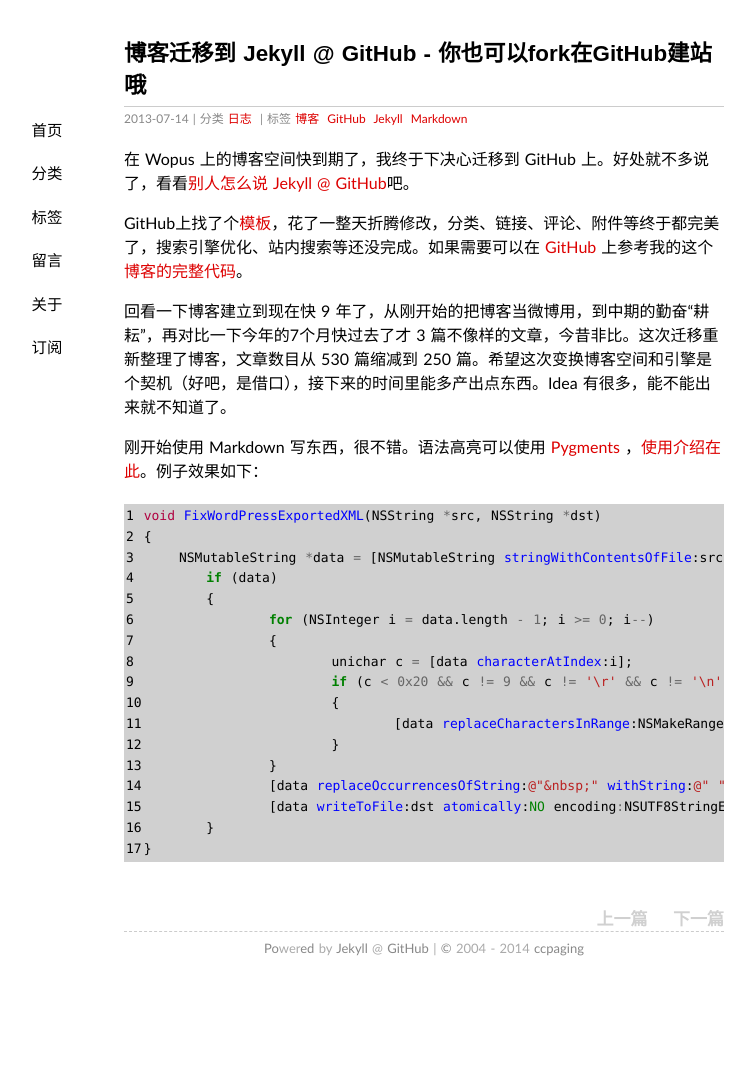
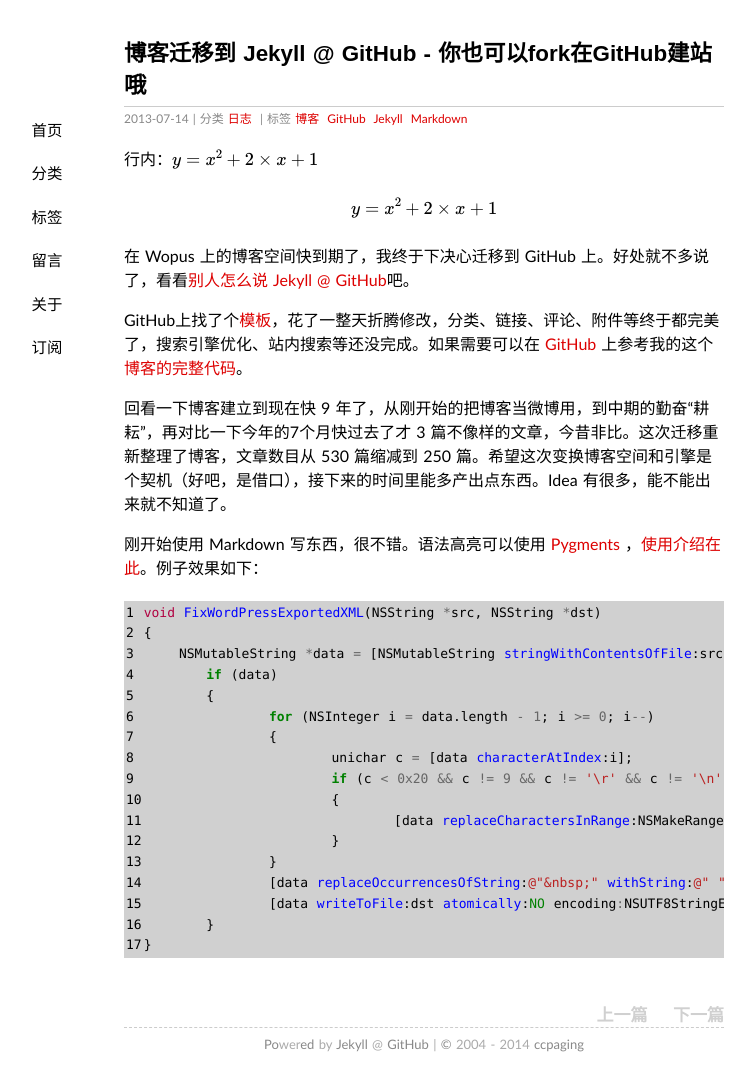
Before and after one commit to ccpaging/ccpaging.github.io, a Jekyll site: the page built from _posts/2013-07-14-hello-jekyll.md, in a window 1280 px wide. Shown: the whole page, without its empty margins (216-971 px from the left). Built offline with Jekyll 4.4.1, drawn with Linux system fonts in a browser that asks for light colours; some web fonts are replaced; formulas are drawn with MathJax 3; comment, search, counter and statistics services are not loaded; before the commit the page ends 991 px from its top, so only the background shows below that.

Commit message:
Update 2013-07-14-hello-jekyll.md

```diff
--- a/_posts/2013-07-14-hello-jekyll.md
+++ b/_posts/2013-07-14-hello-jekyll.md
@@ -4,6 +4,10 @@
 category: 日志
 tags: 博客 GitHub Jekyll Markdown
 ---
+
+行内：$y=x^2+2\times x+1$
+
+$$y=x^2+2\times x+1$$
 
 在 Wopus 上的博客空间快到期了，我终于下决心迁移到 GitHub 上。好处就不多说了，看看[别人怎么说 Jekyll @ GitHub](http://www.besteric.com/2013/05/08/migrate-wordpress-to-jekyll/)吧。
 
```
